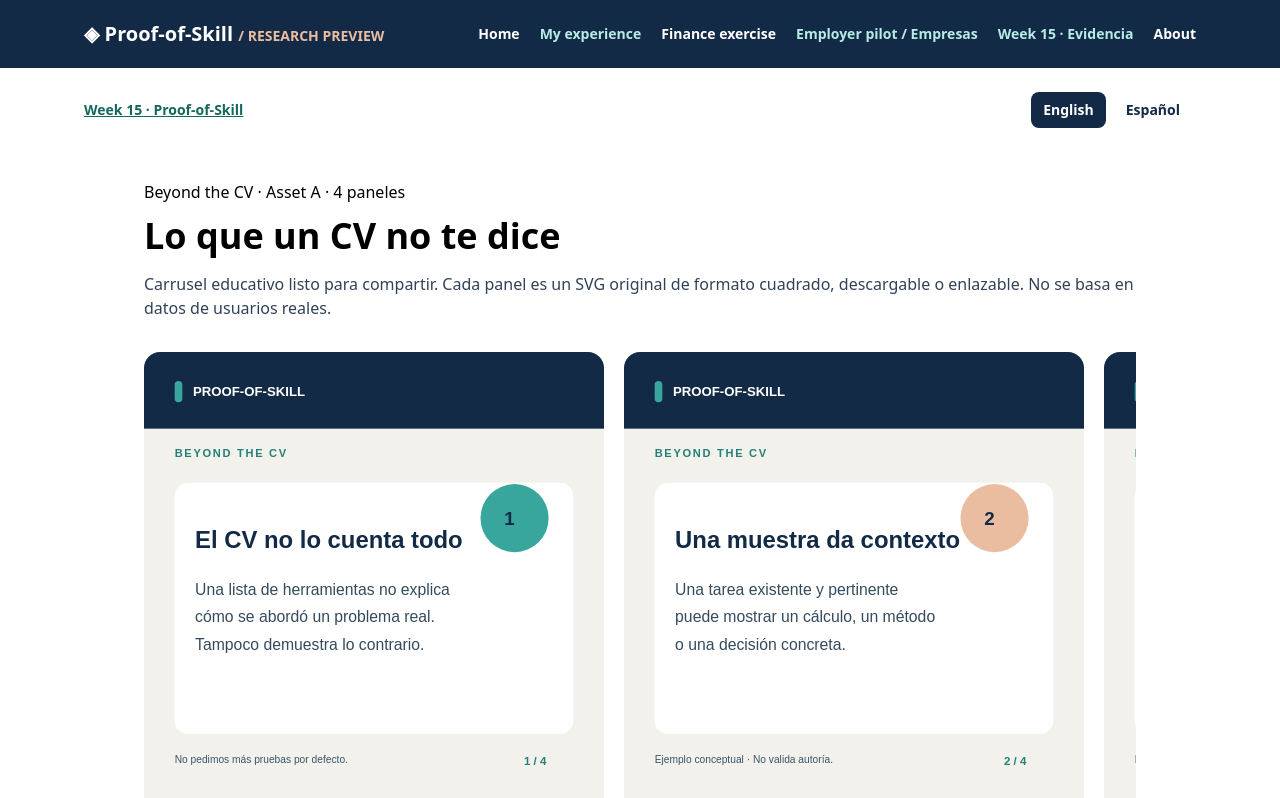
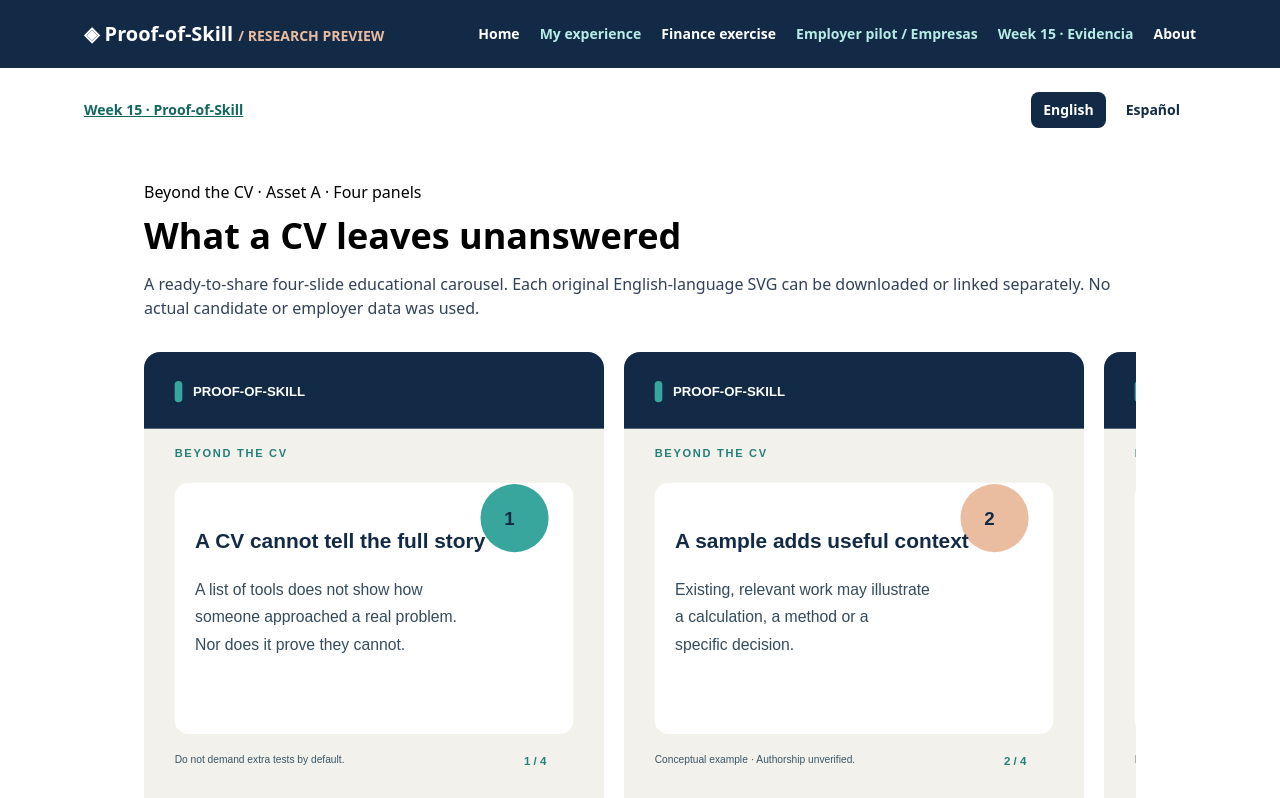
Before and after one commit to hanadagerab/proof-of-skill-week12, a Next.js app: page /week15/carousel in a window 1280 px wide. Shown: the top 798 px of the page. Built offline with nearby package versions, Linux system fonts and the light colour scheme.

Commit message:
feat(week15): preserve original Spanish route and display English equivalent on language switch

```diff
--- a/app/week15/carousel/page.tsx
+++ b/app/week15/carousel/page.tsx
@@ -1,9 +1,11 @@
+import {useWeek15Language} from '../language';
+import EnglishCarousel from './english-carousel';
+'use client';
 import Link from 'next/link';
 import Image from 'next/image';
 const images=['01-cv.svg','02-contexto.svg','03-limites.svg','04-pregunta.svg'];
 const mobileSummaries=['Un CV no explica por sí solo cómo se abordó un problema.','Una muestra voluntaria y pertinente puede aportar contexto.','Una muestra no certifica autoría ni competencia.','La siguiente pregunta corresponde al evaluador humano.'];
-export const metadata={title:'Lo que un CV no te dice | Proof-of-Skill',description:'Cuatro paneles educativos para evaluar con cuidado muestras voluntarias de trabajo.'};
-export default function Carousel(){return <main lang="es" className="mx-auto max-w-5xl px-4 py-12 md:py-20">
+export default function Carousel(){const {lang}=useWeek15Language();if(lang==='en')return <EnglishCarousel/>;return <main lang="es" className="mx-auto max-w-5xl px-4 py-12 md:py-20">
 <p className="eyebrow">Beyond the CV · Asset A · 4 paneles</p><h1 className="mt-3 text-4xl font-black">Lo que un CV no te dice</h1>
 <p className="mt-4 text-slate-700">Carrusel educativo listo para compartir. Cada panel es un SVG original de formato cuadrado, descargable o enlazable. No se basa en datos de usuarios reales.</p>
 <div className="mt-8 flex snap-x snap-mandatory gap-5 overflow-x-auto pb-6" aria-label="Carrusel de cuatro paneles">{images.map((item,i)=><figure key={item} className="w-[min(82vw,460px)] shrink-0 snap-start"><Image unoptimized width={1080} height={1080} src={`/week15/carousel/${item}`} alt={['El CV no lo cuenta todo','Una muestra da contexto','La evidencia tiene límites','La pregunta es humana'][i]} className="w-full rounded-2xl border border-slate-200 shadow-sm" loading={i===0?'eager':'lazy'}/><figcaption className="mt-3 flex items-center justify-between text-sm"><span>Panel {i+1} de 4</span><a className="font-bold underline text-[#14675E]" download={item} href={`/week15/carousel/${item}`}>Guardar SVG</a></figcaption><p className="mt-3 text-base leading-relaxed text-slate-700 md:hidden">{mobileSummaries[i]}</p></figure>)}</div>
```
